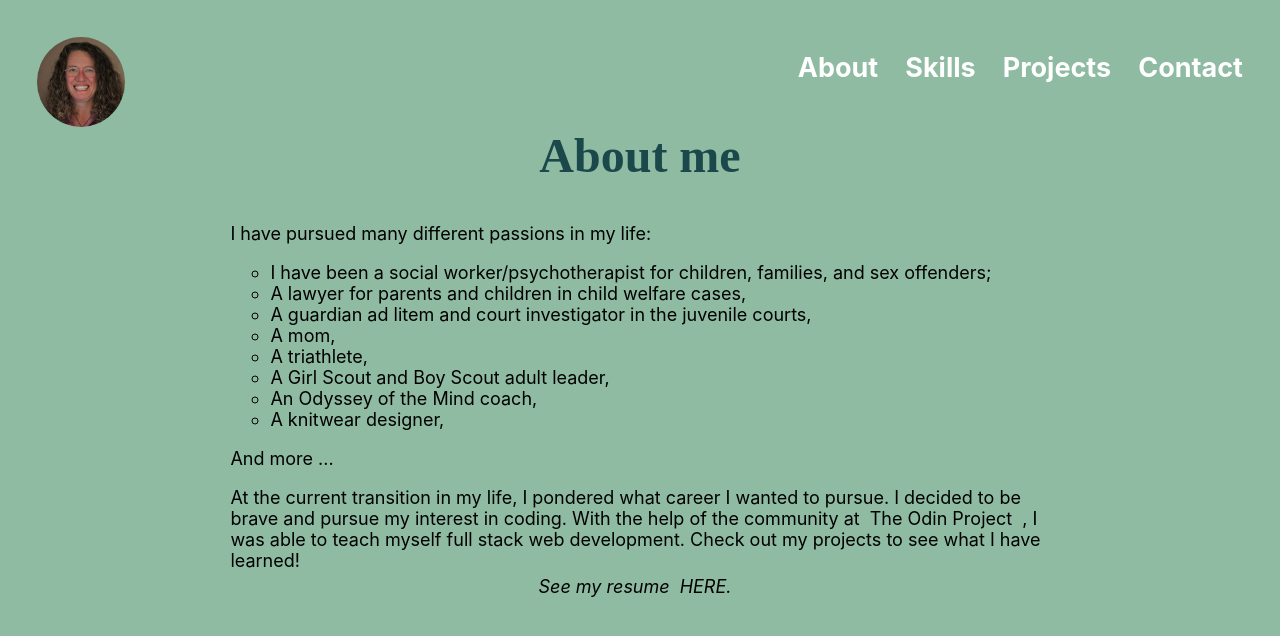
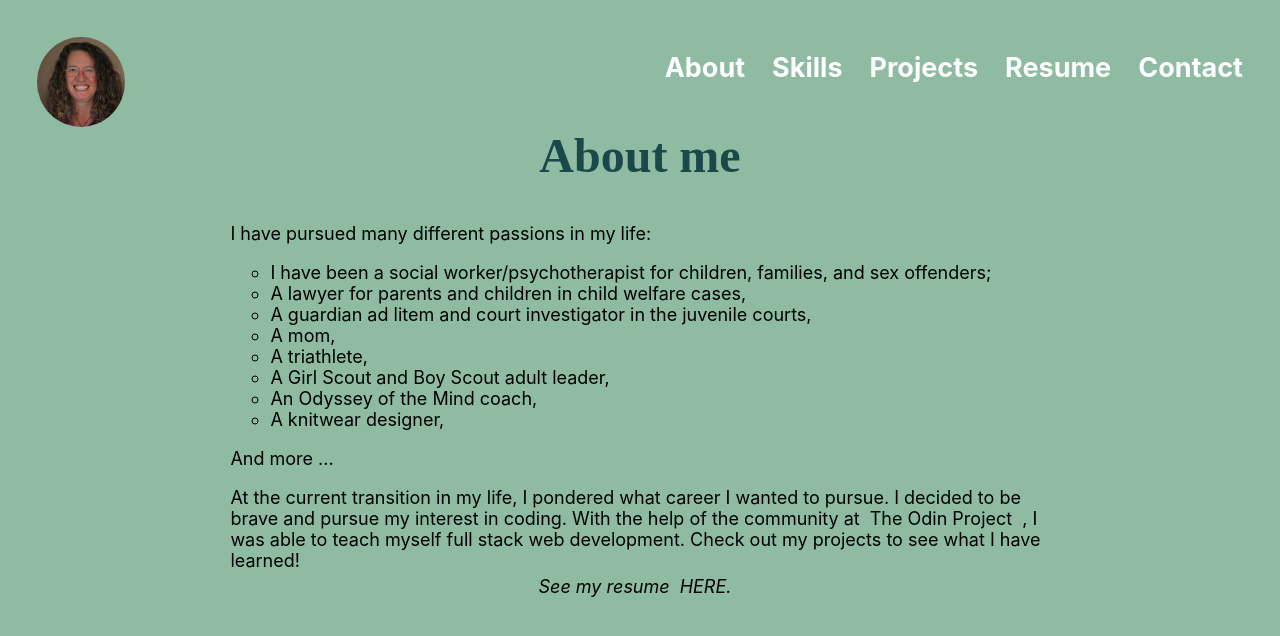
Before and after one commit to TechnicolorPanda/lorri-romesberg, a React (Create React App) app: page /#/about in a window 1280 px wide. Shown: the top 636 px of the page. Built offline with nearby package versions, Linux system fonts and the light colour scheme.

Commit message:
Adds resume tab

```diff
--- a/src/components/Nav.js
+++ b/src/components/Nav.js
@@ -17,6 +17,9 @@ function Nav() {
       <Link to = '/contact'>
         <li className = 'contact'>Contact</li>
       </Link>
+      <Link to = '/about/resume'>
+        <li className = 'resume'>Resume</li>
+      </Link>
 
       <Link to = '/projects'>
         <li className = 'projects'>Projects</li>
--- a/src/components/Resume.js
+++ b/src/components/Resume.js
@@ -6,7 +6,7 @@ const Resume = () => {
 
   return (
     <div id = 'about-info'>
-      <h3 className = 'center-heading'>LORRI ANN ROMESBERG, MSW, JD</h3>
+      <h2>LORRI ANN ROMESBERG, MSW, JD</h2>
       <p className = 'center-paragraph'>
         Attorney, social worker, and self-taught web developer.
         With the assistance of The Odin Project, experience includes Javascript, HTML, CSS, React, NodeJS, and Express.
--- a/src/styles/nav.css
+++ b/src/styles/nav.css
@@ -13,7 +13,7 @@
   }
 
 
-  li.about, li.home, li.skills, li.projects, li.contact {
+  li.about, li.home, li.skills, li.projects, li.contact, li.resume {
     color: white;
     font-size: 1.5em;
     font-weight: bold;
```
